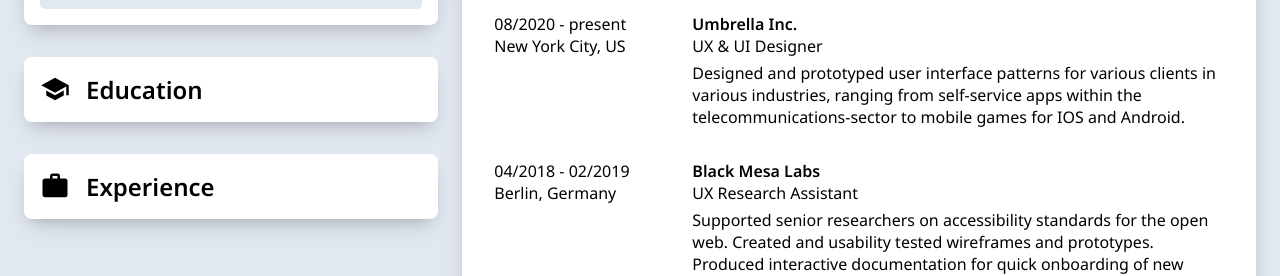
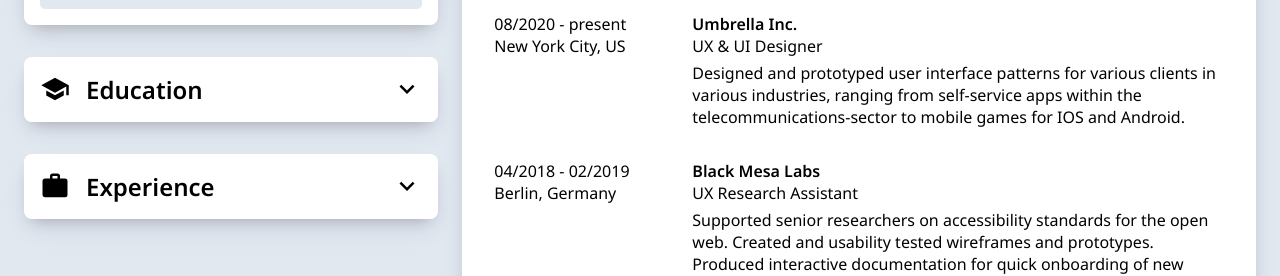
Before and after one commit to myinan/cv-app-react, a React (Vite) app: page / in a window 1280 px wide. Shown: the part 465-741 px from the top of the page. Built offline with nearby package versions, Linux system fonts and the light colour scheme.

Commit message:
Add up and down chevrons

```diff
--- a/src/components/educationFieldEdit.jsx
+++ b/src/components/educationFieldEdit.jsx
@@ -201,8 +201,10 @@
   };
 
   return (
-    <div className="edEx-details">
-      <button onClick={toggleDropdown}>Education</button>
+    <div className={`edEx-details ${isOpen ? "open" : "closed"}`}>
+      <button onClick={toggleDropdown}>
+        <span>Education</span>
+      </button>
       {isOpen && (
         <>
           {personInfo.educationInfo.map((instanceArr, index) => {
--- a/src/components/experienceFieldEdit.jsx
+++ b/src/components/experienceFieldEdit.jsx
@@ -224,8 +224,10 @@
   };
 
   return (
-    <div className="edEx-details">
-      <button onClick={toggleDropdown}>Experience</button>
+    <div className={`edEx-details ${isOpen ? "open" : "closed"}`}>
+      <button onClick={toggleDropdown}>
+        <span>Experience</span>
+      </button>
       {isOpen && (
         <>
           {personInfo.experienceInfo.map((instanceArr, index) => {
--- a/src/styles/sectionEdit.css
+++ b/src/styles/sectionEdit.css
@@ -109,6 +109,10 @@
   font-size: 1.5rem;
 }
 
+.edEx-details > button:first-child > span {
+  margin-right: auto;
+}
+
 .edit-section > div:nth-child(3) > button:first-child::before {
   /* selects first instance of .edEx-details > button:first-child*/
   content: url("../assets/school.svg");
@@ -117,8 +121,40 @@
   height: 30px;
 }
 
+.edit-section > div:nth-child(3).closed > button:first-child::after {
+  /* selects first instance of .edEx-details > button:first-child*/
+  content: url("../assets/chevron-down.svg");
+  display: inline-block;
+  width: 30px;
+  height: 30px;
+}
+
+.edit-section > div:nth-child(3).open > button:first-child::after {
+  /* selects first instance of .edEx-details > button:first-child*/
+  content: url("../assets/chevron-up.svg");
+  display: inline-block;
+  width: 30px;
+  height: 30px;
+}
+
 .edit-section > div:nth-child(4) > button:first-child::before {
   content: url("../assets/briefcase.svg");
+  display: inline-block;
+  width: 30px;
+  height: 30px;
+}
+
+.edit-section > div:nth-child(4).closed > button:first-child::after {
+  /* selects first instance of .edEx-details > button:first-child*/
+  content: url("../assets/chevron-down.svg");
+  display: inline-block;
+  width: 30px;
+  height: 30px;
+}
+
+.edit-section > div:nth-child(4).open > button:first-child::after {
+  /* selects first instance of .edEx-details > button:first-child*/
+  content: url("../assets/chevron-up.svg");
   display: inline-block;
   width: 30px;
   height: 30px;
```
Also changed, not shown: src/assets/chevron-down.svg (added), src/assets/chevron-up.svg (added).
